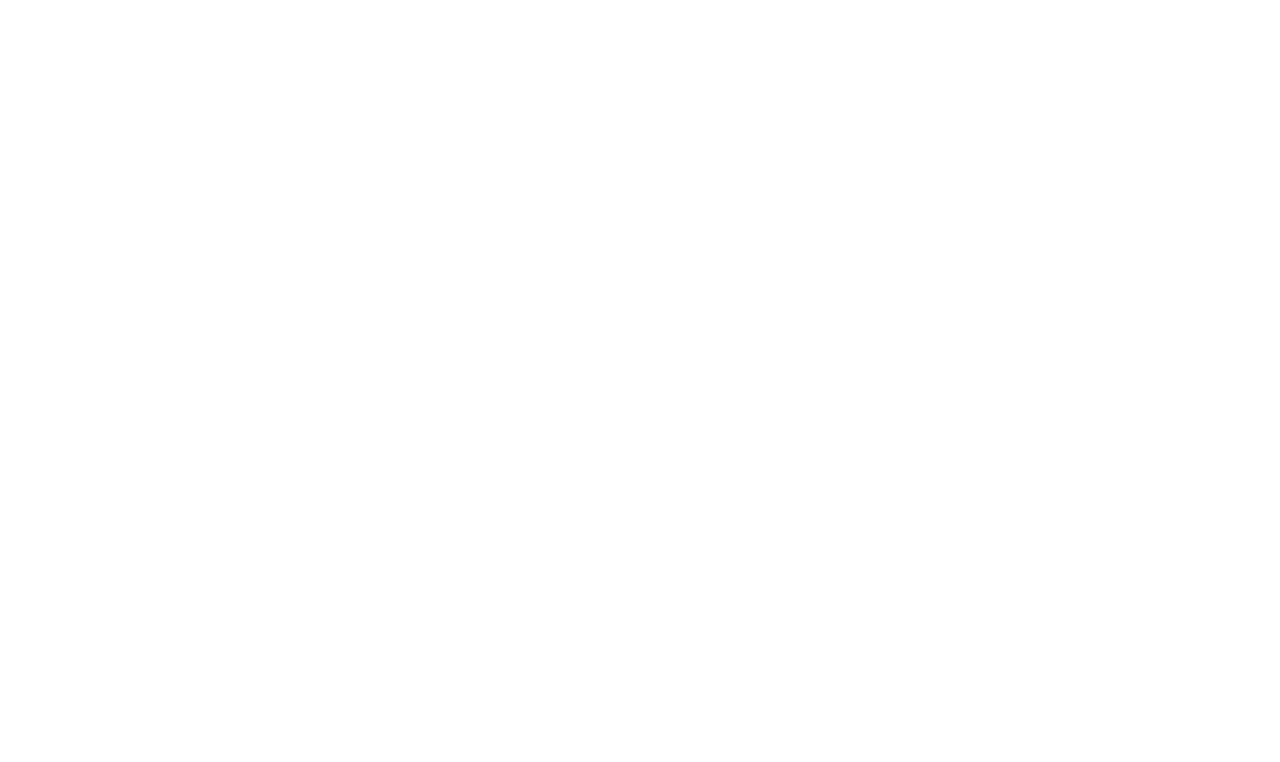
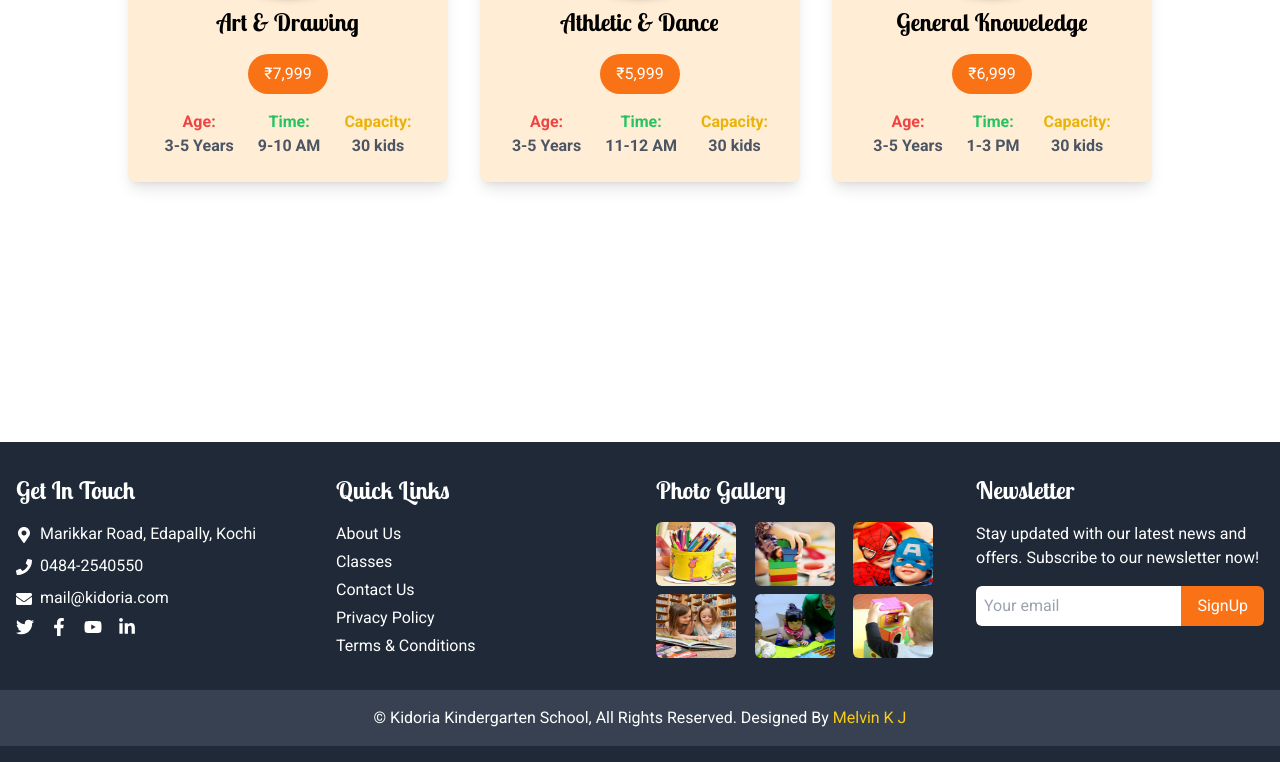
Before and after one commit to Melvin-KJ/Kidoria-website, a React (Vite) app: page / in a window 1280 px wide. Shown: the part 1918-2680 px from the top of the page. Before the commit the page ends 2032 px from the top, so only its background shows below. Built offline with nearby package versions, Linux system fonts and the light colour scheme.

Commit message:
created responsive footer component with social links, quick links, photo gallery, and newsletter subscription

```diff
--- a/src/App.jsx
+++ b/src/App.jsx
@@ -3,6 +3,7 @@
 import Header from './components/Header';
 import About from './components/About';
 import Classes from './components/Classes';
+import Footer from './components/Footer';
 
 function App() {
 
@@ -16,6 +17,8 @@
       <About/>
       {/* Classes section */}
       <Classes/>
+      {/* Contact us section */}
+      <Footer />
     </div>
   );
 }
--- a/src/components/About.jsx
+++ b/src/components/About.jsx
@@ -6,7 +6,7 @@
     <div className="about">
       <div className="about-content ">
         <div className="grid grid-cols-1 md:grid-cols-2 gap-4">
-          <div className="flex flex-col items-center justify-center p-4 overflow-y-auto max-h-screen text-justify">
+          <div className="flex flex-col items-center justify-center p-4 overflow-y-auto min-h-screen text-justify">
             <h2 className="mt-2 mb-4 text-center">
               Learn More About Our Work And
               <br /> Our Cultural Activities
@@ -41,7 +41,7 @@
               />
             </div>
             {/* Ring 2 */}
-            <div className="group absolute left-20 top-60 w-56 h-56 rounded-full border-8 border-primary overflow-hidden hover:border-lighter transition duration-300">
+            <div className="group absolute left-24 bottom-20 w-56 h-56 rounded-full border-8 border-primary overflow-hidden hover:border-lighter transition duration-300">
               <img
                 src="/assets/about-2.jpg"
                 alt="Ring3"
@@ -49,7 +49,7 @@
               />
             </div>
             {/* Ring 3 */}
-            <div className="group absolute right-20 top-60 w-56 h-56 rounded-full border-8 border-primary overflow-hidden hover:border-lighter transition duration-300">
+            <div className="group absolute right-24 bottom-20 w-56 h-56 rounded-full border-8 border-primary overflow-hidden hover:border-lighter transition duration-300">
               <img
                 src="/assets/about-3.jpg"
                 alt="Ring3"
--- /dev/null
+++ b/src/components/Footer.jsx
@@ -0,0 +1,152 @@
+import React from 'react'
+import {
+  FaTwitter,
+  FaFacebookF,
+  FaYoutube,
+  FaLinkedinIn,
+  FaMapMarkerAlt,
+  FaPhone,
+  FaEnvelope,
+} from 'react-icons/fa';
+
+
+const Footer = () => {
+  return (
+    <footer className="bg-gray-800 text-white py-8 w-full h-80 ">
+      <div className="container mx-auto grid grid-cols-1 md:grid-cols-4 gap-8 px-4">
+        {/* Get In Touch */}
+        <div>
+          <h2 className="lobster text-2xl font-bold mb-4">Get In Touch</h2>
+          <p className="mb-2">
+            <FaMapMarkerAlt className="inline mr-2" />
+            Marikkar Road, Edapally, Kochi
+          </p>
+          <p className="mb-2">
+            <FaPhone className="inline mr-2" />
+            0484-2540550
+          </p>
+          <p className="mb-2">
+            <FaEnvelope className="inline mr-2" />
+            mail@kidoria.com
+          </p>
+          <div className="flex space-x-4">
+            <a href="#" className="text-lg">
+              <FaTwitter />
+            </a>
+            <a href="#" className="text-lg">
+              <FaFacebookF />
+            </a>
+            <a href="#" className="text-lg">
+              <FaYoutube />
+            </a>
+            <a href="#" className="text-lg">
+              <FaLinkedinIn />
+            </a>
+          </div>
+        </div>
+
+        {/* Quick Links */}
+        <div>
+          <h2 className="lobster text-2xl font-bold mb-4">Quick Links</h2>
+          <ul>
+            <li className="mb-1">
+              <a href="#" className="hover:underline">
+                About Us
+              </a>
+            </li>
+            <li className="mb-1">
+              <a href="#" className="hover:underline">
+                Classes
+              </a>
+            </li>
+            <li className="mb-1">
+              <a href="#" className="hover:underline">
+                Contact Us
+              </a>
+            </li>
+            <li className="mb-1">
+              <a href="#" className="hover:underline">
+                Privacy Policy
+              </a>
+            </li>
+            <li>
+              <a href="#" className="hover:underline">
+                Terms & Conditions
+              </a>
+            </li>
+          </ul>
+        </div>
+
+        {/* Photo Gallery */}
+        <div>
+          <h2 className="lobster text-2xl font-bold mb-4">Photo Gallery</h2>
+          <div className="grid grid-cols-3 gap-2">
+            <img
+              src="/assets/classes-1.jpg"
+              alt="gallery1"
+              className="rounded-md w-20 h-16"
+            />
+            <img
+              src="/assets/classes-2.jpg"
+              alt="gallery1"
+              className="rounded-md w-20 h-16"
+            />
+            <img
+              src="/assets/classes-3.jpg"
+              alt="gallery1"
+              className="rounded-md w-20 h-16"
+            />
+            <img
+              src="/assets/classes-4.jpg"
+              alt="gallery1"
+              className="rounded-md w-20 h-16"
+            />
+            <img
+              src="/assets/classes-5.jpg"
+              alt="gallery1"
+              className="rounded-md w-20 h-16"
+            />
+            <img
+              src="/assets/classes-6.jpg"
+              alt="gallery1"
+              className="rounded-md w-20 h-16"
+            />
+          </div>
+        </div>
+
+        {/* Newsletter */}
+        <div>
+          <h2 className="lobster text-2xl font-bold mb-4">Newsletter</h2>
+          <p className="mb-4">
+            Stay updated with our latest news and offers. Subscribe to our
+            newsletter now!
+          </p>
+          <div className="flex">
+            <input
+              type="email"
+              placeholder="Your email"
+              className="flex-grow p-2 rounded-l-md"
+            />
+            <button className="bg-orange-500 text-white px-4 rounded-r-md">
+              SignUp
+            </button>
+          </div>
+        </div>
+      </div>
+
+      <div className="bg-gray-700 text-white text-center py-4 mt-8">
+        <p>
+          &copy; Kidoria Kindergarten School, All Rights Reserved. Designed By{' '}
+          <a
+            href="https://github.com/Melvin-KJ/Kidoria-website"
+            className="text-yellow-400"
+          >
+            Melvin K J
+          </a>
+        </p>
+      </div>
+    </footer>
+  );
+}
+
+export default Footer
```
